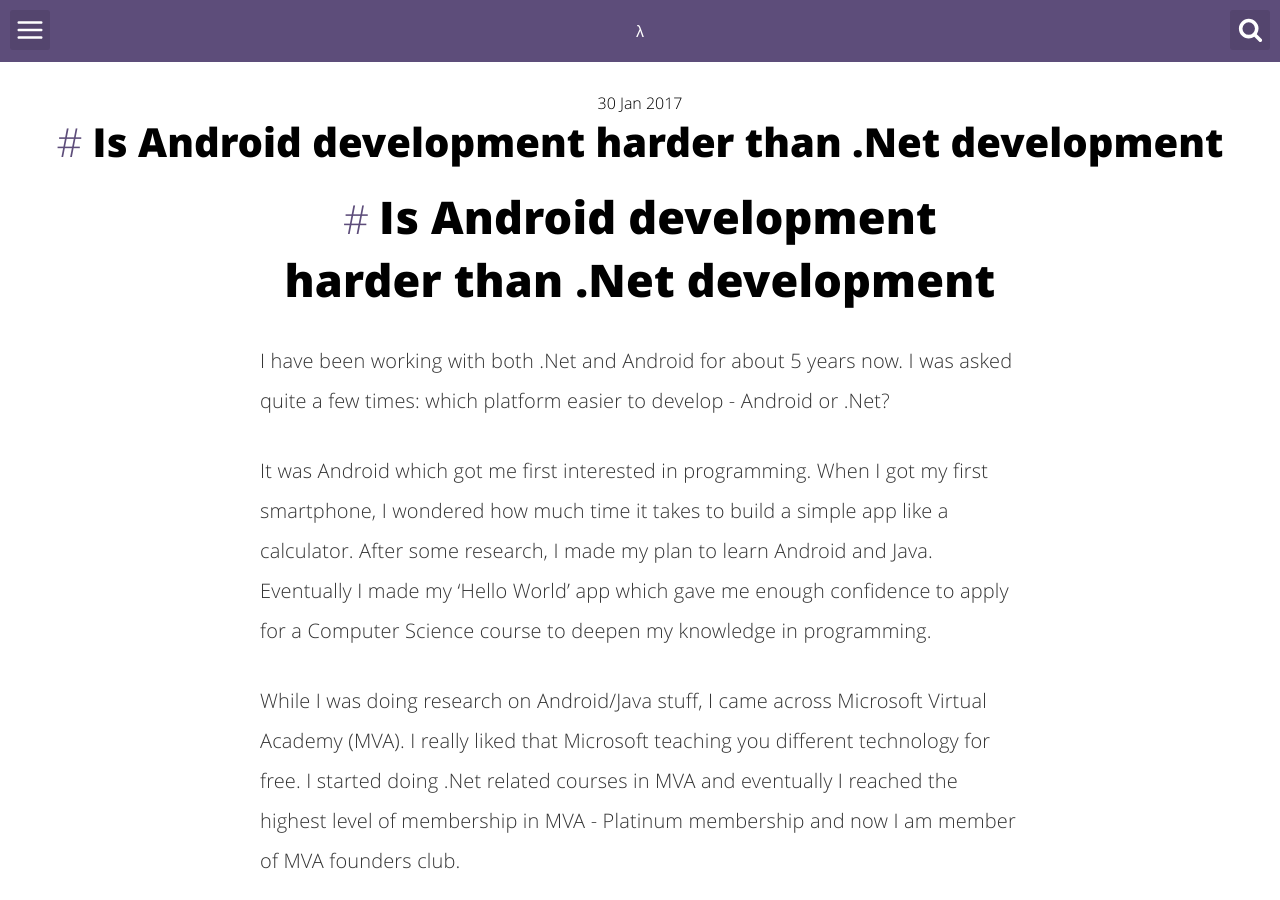
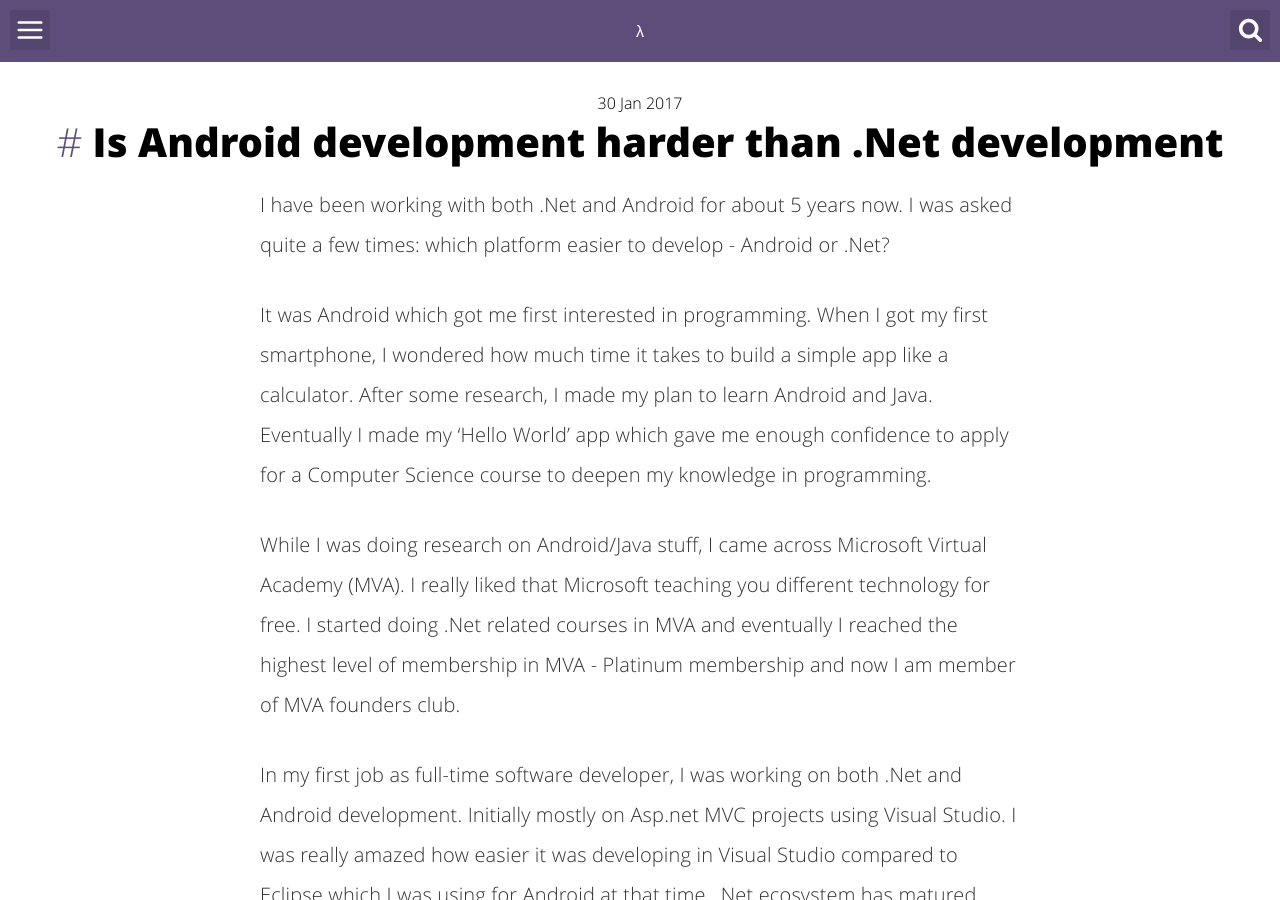
Before and after one commit to firozansar/firozansar.github.io, a Jekyll site: the page built from _posts/2017-01-30-android-dotnet.md, in a window 1280 px wide and 900 px high. Built offline with Jekyll 4.4.1, drawn with Linux system fonts in a browser that asks for light colours; comment, search, counter and statistics services are not loaded.

Commit message:
blog formatting

```diff
--- a/_posts/2017-01-30-android-dotnet.md
+++ b/_posts/2017-01-30-android-dotnet.md
@@ -11,8 +11,6 @@ categories:
 serie: learn
 ---
 
-# Is Android development harder than .Net development
-
 I have been working with both .Net and Android for about 5 years now. I was asked quite a few times: which platform easier to develop - Android or .Net?
 
 It was Android which got me first interested in programming. When I got my first smartphone, I wondered how much time it takes to build a simple app like a calculator. After some research, I made my plan to learn Android and Java. Eventually I made my 'Hello World' app which gave me enough confidence to apply for a Computer Science course to deepen my knowledge in programming.
```
